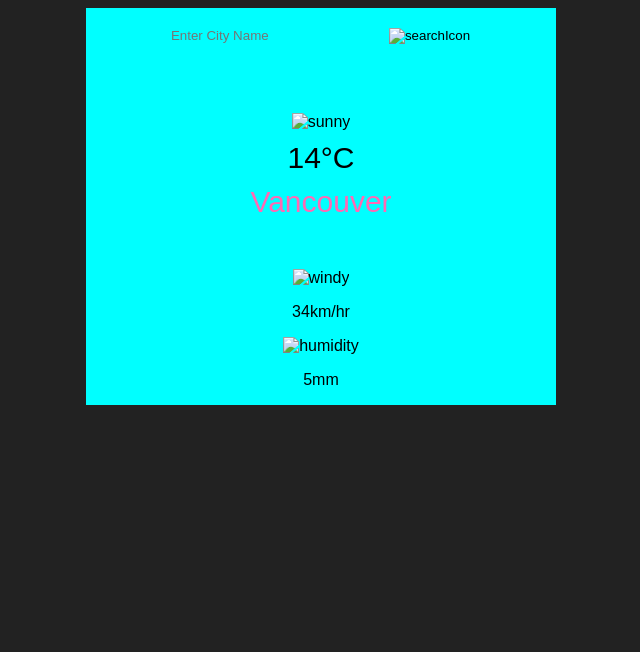
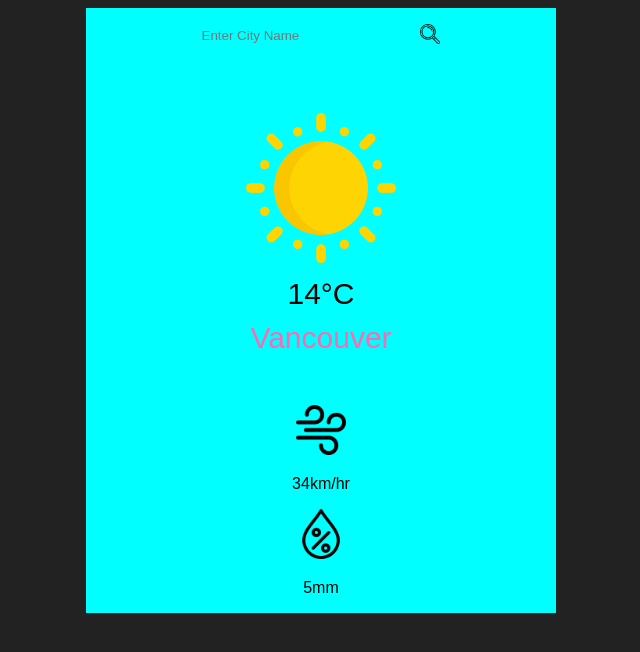
Before and after one commit to Jonahedlin/Weather-app, a plain HTML site: page index.html in a window 1280 px wide. Shown: the whole page, without its empty margins (319-959 px from the left). Drawn offline with Linux system fonts and the light colour scheme; a web font is replaced by a local one.

Commit message:
Update image source paths in index.html

```diff
--- a/index.html
+++ b/index.html
@@ -14,13 +14,13 @@
         <div class="searchBar">
             <input type="search" placeholder="Enter City Name" id="searchInput">
             <button onclick="checkWeather()">
-                <img src="images/search-icon.png" alt="searchIcon" id="searchIcon">
+                <img src="search-icon.png" alt="searchIcon" id="searchIcon">
             </button>
 
         </div>
         <div class="card">
             <div class="icon">
-                <img src="images/sun.png" alt="sunny" id="sunny">
+                <img src="sun.png" alt="sunny" id="sunny">
             </div>
             <div class="temp">
                 14°C
@@ -30,9 +30,9 @@
             </div>
         </div>
         <div class="extras">
-            <img src="images/wind.png" alt="windy" id="wind">
+            <img src="wind.png" alt="windy" id="wind">
             <p id="windCall"> 34km/hr</p>
-            <img src="images/humidity.png" alt="humidity" id="humidity">
+            <img src="humidity.png" alt="humidity" id="humidity">
             <p id="humidityCall">5mm</p>
         </div>
     </div>
```
